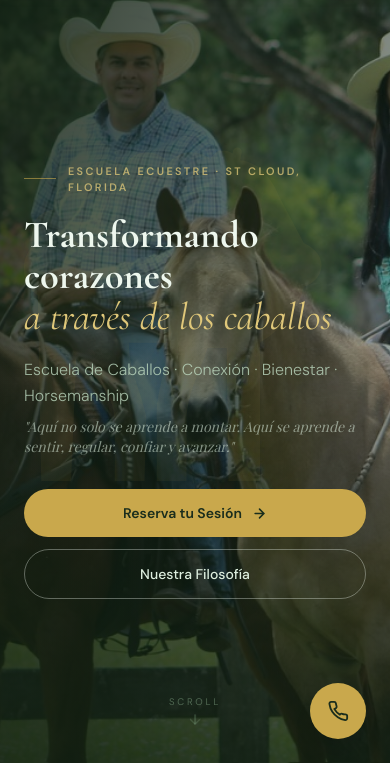
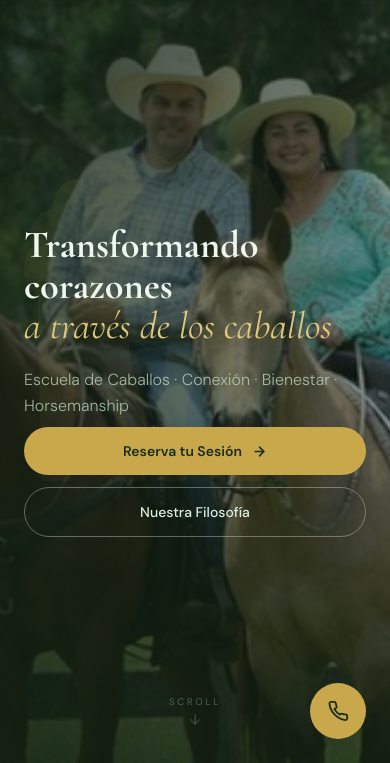
Before and after one commit to Jtovar27/ac-aballo-website, a plain HTML site: page index.html in a window 390 px wide. Shown: the part 81-844 px from the top of the page. Drawn offline with nearby package versions, Linux system fonts and the light colour scheme; a script that the page names is missing; a web font is replaced by a local one.

Commit message:
feat: new square hero image, remove eyebrow and quote from hero
- Replace landscape hero image with new square (360x360) image
  showing both riders centered — no cropping on mobile
- Update object-position to center 20% for better framing
- Remove 'Escuela Ecuestre · St Cloud, Florida' eyebrow line
- Remove quote paragraph from hero (both ES and EN translations)

Co-Authored-By: Claude Sonnet 4.6 <noreply@anthropic.com>

```diff
--- a/index.html
+++ b/index.html
@@ -168,7 +168,7 @@
 
 .hero-image {
   object-fit: cover;
-  object-position: center 30%;
+  object-position: center 20%;
 }
 
 @media (max-width: 768px) {
@@ -182,7 +182,7 @@
     width: 100% !important;
     height: 100% !important;
     object-fit: cover;
-    object-position: 55% center;
+    object-position: center center;
   }
 }
 
@@ -298,7 +298,7 @@
     aria-label="Sección principal"
   >
     <img
-      src="images/hero/40CF2885-D892-4CE8-9B7C-A96C58E6B46D_1_105_c.jpeg"
+      src="images/hero/B22FFE05-62AE-4DEF-ADE9-F70C8DC0A2AB_4_5005_c.jpeg"
       alt=""
       aria-hidden="true"
       class="hero-image absolute inset-0 w-full h-full"
@@ -319,11 +319,6 @@
 
     <div class="relative z-10 w-full max-w-7xl mx-auto px-6 lg:px-10 py-20 md:py-28">
       <div class="max-w-2xl md:max-w-3xl">
-        <div class="flex items-center gap-3 mb-5 md:mb-8">
-          <div class="h-px w-8 md:w-10" style="background:rgba(201,168,76,0.6);"></div>
-          <span class="section-label text-gold-300/75" style="margin-bottom:0;" data-i18n="hero.eyebrow">Escuela Ecuestre · St Cloud, Florida</span>
-        </div>
-
         <h1 class="font-display text-forest-50 leading-[1.06] mb-5 md:mb-8" style="font-size: clamp(2.4rem, 7vw, 5.75rem); font-weight:700;" data-i18n-html="hero.headline">
           Transformando<br />
           corazones<br />
@@ -333,10 +328,6 @@
         <p class="text-forest-200/80 text-base md:text-xl font-light leading-relaxed mb-2 md:mb-3 font-sans" data-i18n="hero.tagline">
           Escuela de Caballos · Conexión · Bienestar · Horsemanship
         </p>
-        <p class="text-forest-100/55 text-sm md:text-base mb-8 md:mb-10 max-w-lg font-serif italic" data-i18n="hero.quote">
-          "Aquí no solo se aprende a montar. Aquí se aprende a sentir, regular, confiar y avanzar."
-        </p>
-
         <div class="flex flex-col sm:flex-row flex-wrap gap-3 md:gap-4">
           <a href="https://calendly.com/ac-aballofl/30min" target="_blank" rel="noopener noreferrer"
              class="inline-flex items-center justify-center gap-2.5 bg-gold-500 text-forest-900 font-bold py-3.5 md:py-4 px-7 md:px-8 rounded-full hover:bg-gold-300 transition-all duration-200 hover:shadow-xl text-sm md:text-base font-sans">
--- a/js/main.js
+++ b/js/main.js
@@ -11,10 +11,8 @@ const translations = {
     'nav.subtitle': 'Escuela Ecuestre · Florida',
 
     // Hero
-    'hero.eyebrow': 'Escuela Ecuestre · St Cloud, Florida',
     'hero.headline': 'Transformando<br />corazones<br /><em class="font-display not-italic text-gold-300" style="font-weight:400; font-style:italic;">a través de los caballos</em>',
     'hero.tagline': 'Escuela de Caballos · Conexión · Bienestar · Horsemanship',
-    'hero.quote': '"Aquí no solo se aprende a montar. Aquí se aprende a sentir, regular, confiar y avanzar."',
     'hero.cta': 'Reserva tu Sesión',
     'hero.learnMore': 'Nuestra Filosofía',
 
@@ -186,10 +184,8 @@ const translations = {
     'nav.subtitle': 'Equestrian School · Florida',
 
     // Hero
-    'hero.eyebrow': 'Equestrian School · St Cloud, Florida',
     'hero.headline': 'Transforming<br />Hearts<br /><em class="font-display not-italic text-gold-300" style="font-weight:400; font-style:italic;">Through Horses</em>',
     'hero.tagline': 'Equestrian School · Connection · Wellness · Horsemanship',
-    'hero.quote': '"Here you don\'t just learn to ride. Here you learn to feel, regulate, trust, and move forward."',
     'hero.cta': 'Book Your Session',
     'hero.learnMore': 'Our Philosophy',
 
```
Also changed, not shown: images/hero/B22FFE05-62AE-4DEF-ADE9-F70C8DC0A2AB_4_5005_c.jpeg (added).
